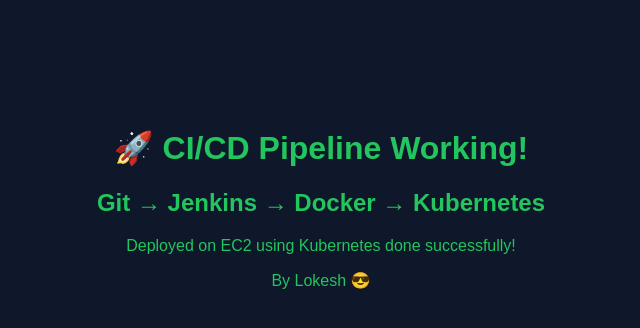
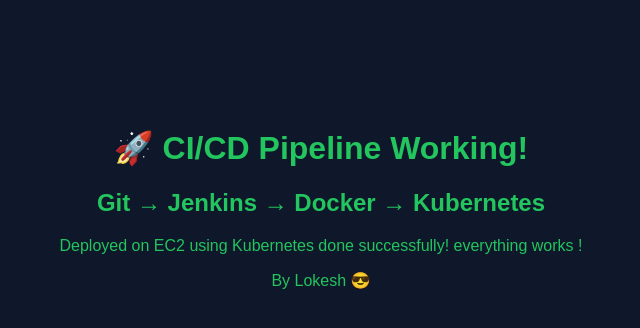
Before and after one commit to lokeshsomasundaram/my-app, a plain HTML site: page index.html in a window 1280 px wide. Shown: the whole page, without its empty margins (319-959 px from the left). Drawn offline with Linux system fonts and the light colour scheme.

Commit message:
Modify deployment message in index.htmlcmt4
Updated deployment message to indicate success.

```diff
--- a/index.html
+++ b/index.html
@@ -15,7 +15,7 @@
 <body>
     <h1>🚀 CI/CD Pipeline Working!</h1>
     <h2>Git → Jenkins → Docker → Kubernetes</h2>
-    <p>Deployed on EC2 using Kubernetes done successfully!</p>
+    <p>Deployed on EC2 using Kubernetes done successfully! everything works !</p>
     <p>By Lokesh 😎</p>
 </body>
 </html>
```
